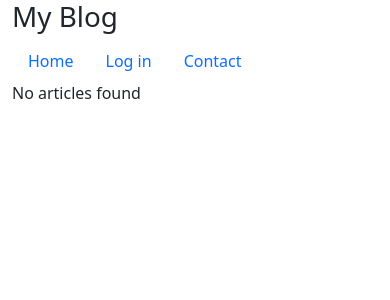
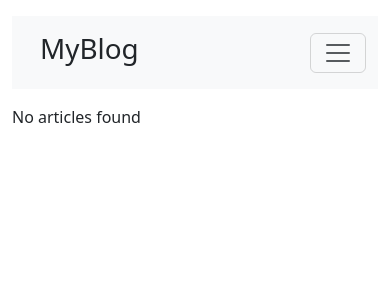
Before and after one commit to BartAdamPOZ/MyBlog, a PHP site: page / in a window 390 px wide. Shown: the top 300 px of the page. Run offline with PHP 8.4, Linux system fonts and the light colour scheme; data that the repository does not hold is empty.

Commit message:
Added header template with responsive hamburger menu.

```diff
--- a/css/styles.css
+++ b/css/styles.css
@@ -7,3 +7,9 @@ ul#index {
 #message {
   height: 10em;
 }
+
+.navbar-collapse {
+  flex-basis: 100%;
+  flex-grow: 0;
+  align-items: center;
+}
--- a/includes/header.php
+++ b/includes/header.php
@@ -1,12 +1,15 @@
 <!DOCTYPE html>
 <html lang="en">
+
 <head>
   <meta charset="UTF-8">
   <meta name="viewport" content="width=device-width, initial-scale=1.0">
-  <link href="https://cdn.jsdelivr.net/npm/bootstrap@5.3.2/dist/css/bootstrap.min.css" rel="stylesheet" integrity="sha384-T3c6CoIi6uLrA9TneNEoa7RxnatzjcDSCmG1MXxSR1GAsXEV/Dwwykc2MPK8M2HN" crossorigin="anonymous">
+  <link href="https://cdn.jsdelivr.net/npm/bootstrap@5.3.2/dist/css/bootstrap.min.css" rel="stylesheet"
+    integrity="sha384-T3c6CoIi6uLrA9TneNEoa7RxnatzjcDSCmG1MXxSR1GAsXEV/Dwwykc2MPK8M2HN" crossorigin="anonymous">
 
   <!-- Bootstrap library -->
-  <link href="https://cdn.jsdelivr.net/npm/bootstrap@5.3.2/dist/css/bootstrap.min.css" rel="stylesheet" integrity="sha384-T3c6CoIi6uLrA9TneNEoa7RxnatzjcDSCmG1MXxSR1GAsXEV/Dwwykc2MPK8M2HN" crossorigin="anonymous">
+  <link href="https://cdn.jsdelivr.net/npm/bootstrap@5.3.2/dist/css/bootstrap.min.css" rel="stylesheet"
+    integrity="sha384-T3c6CoIi6uLrA9TneNEoa7RxnatzjcDSCmG1MXxSR1GAsXEV/Dwwykc2MPK8M2HN" crossorigin="anonymous">
 
   <!-- jQuery Date and Time Picker library -->
   <link rel="stylesheet" href="/css/jquery.datetimepicker.min.css">
@@ -15,18 +18,22 @@
 
   <title>My blog</title>
 </head>
+
 <body>
 
   <div class="container">
-
-  <header>
-    <h1>My Blog</h1>
-  </header>
-
-  <nav>
-    <ul class="nav">
-
-      <li class="nav-item"><a class="nav-link" href="/">Home</a></li>
+    <nav class="navbar navbar-expand-lg bg-body-tertiary my-3">
+      <div class="container d-flex py-2">
+        <h1 class="mx-3">MyBlog</h1>
+        <button class="navbar-toggler" type="button" data-bs-toggle="collapse" data-bs-target="#navbarTogglerDemo02"
+          aria-controls="navbarTogglerDemo02" aria-expanded="false" aria-label="Toggle navigation">
+          <span class="navbar-toggler-icon"></span>
+        </button>
+        <div class="collapse navbar-collapse" id="navbarTogglerDemo02">
+          <ul class="navbar-nav me-auto mb-2 mb-lg-0">
+            <li class="nav-item">
+              <a class="nav-link" href="/">Home</a>
+            </li>
 
             <?php if (Auth::isLoggedIn()) :?>
 
@@ -40,8 +47,9 @@
             <?php endif; ?>
 
             <li class="nav-item"><a class="nav-link" href="/contact.php">Contact</a></li>
-
           </ul>
+        </div>
+      </div>
     </nav>
 
     <main>
```
Lines whose indentation alone changed are shown as unchanged.
